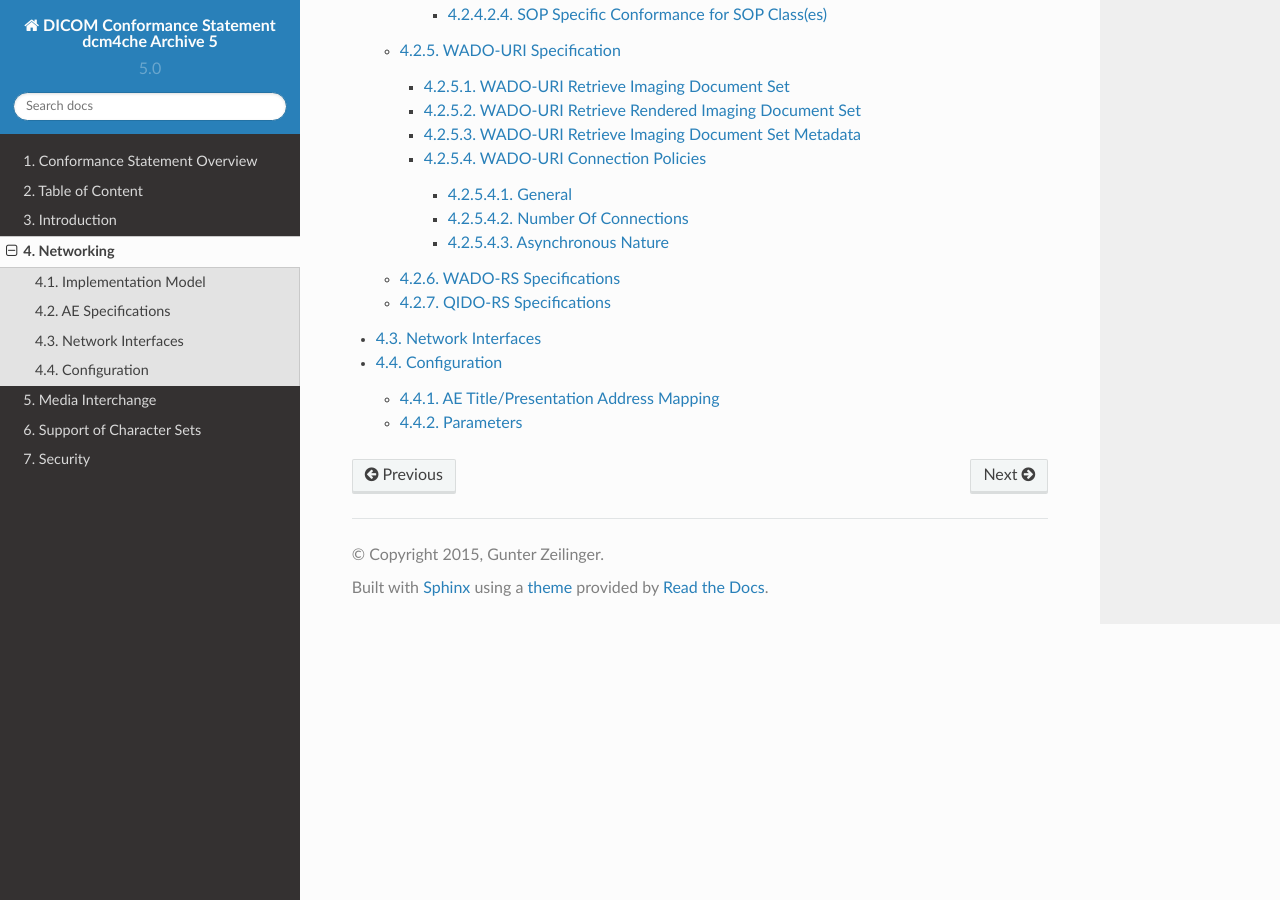
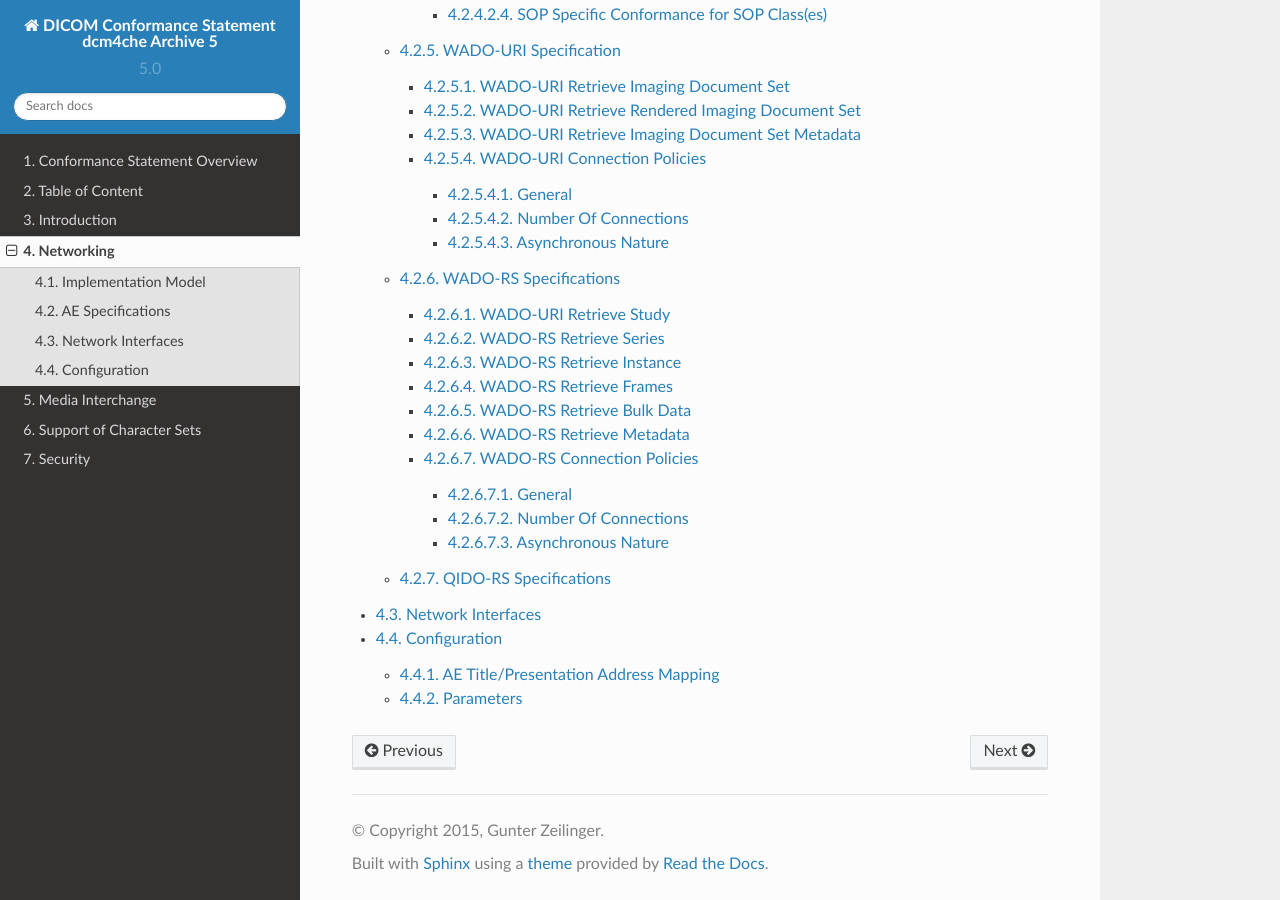
Before and after one commit to dcm4che/dcm4chee-arc-cs, a Sphinx documentation site: the page built from docs/networking.rst, in a window 1280 px wide and 900 px high, scrolled down 1669 px. Built offline with Sphinx 7.4.7 and the Read the Docs theme 2.0.0, drawn with Linux system fonts in a browser that asks for light colours.

Commit message:
Conformance Statement Update

```diff
--- a/docs/networking/specs/stow-rs.rst
+++ b/docs/networking/specs/stow-rs.rst
@@ -28,7 +28,7 @@
 DCM4CHEE-STOW-SERVICE limits the number of simultaneous RS requests. Additional requests will be queued after the HTTP connection is accepted. When an earlier request completes, a pending request will proceed.
 
 .. csv-table:: Table 4.2.4.2-1.: Number of HTTP Requests Supported
-   :file: stow-rs-number-of-connections.csv
+   :file: stow-rs-wado-uri-wado-rs-number-of-connections.csv
 
 .. _stow-rs-asynchronous-nature:
 
--- /dev/null
+++ b/docs/networking/specs/wado-rs-retrieve-bulkdata.csv
@@ -0,0 +1,4 @@
+"Data Types Supported (Accept Type)", "Restricted to application/octet-stream"
+"Transfer Syntaxes Supported (transfer-syntax Accept parameter)", "Any Transfer Syntax supported by the hosting DCM4CHEE ARCHIVE"
+"SOP Class restrictions", "Restricted to SOP classes supported by the hosting DCM4CHEE ARCHIVE"
+"Size restriction", "Restricted to size supported by the hosting DCM4CHEE ARCHIVE"
--- /dev/null
+++ b/docs/networking/specs/wado-rs-retrieve-frames.csv
@@ -0,0 +1,4 @@
+"Data Types Supported (Accept Type)", "Restricted to application/octet-stream"
+"Transfer Syntaxes Supported (transfer-syntax Accept parameter)", "Any Transfer Syntax supported by the hosting DCM4CHEE ARCHIVE"
+"SOP Class restrictions", "Restricted to Multi-Frame Image Objects"
+"Size restriction", "Restricted to size supported by the hosting DCM4CHEE ARCHIVE"
--- /dev/null
+++ b/docs/networking/specs/wado-rs-retrieve-metadata.csv
@@ -0,0 +1,4 @@
+"Data Types Supported (Accept Type)", "Restricted to application/dicom+xml"
+"Accept-Encoding", "Restricted to gzip, deflate, or identity (the use of no transformation whatsoever). See W3C RFC 2616 Protocol Parameters Section 3.5 for more information (http://www.w3.org/Protocols/rfc2616/rfc2616-sec3.html)."
+"SOP Class restrictions", "Restricted to SOP classes supported by the hosting DCM4CHEE ARCHIVE"
+"Size restriction", "Restricted to size supported by the hosting DCM4CHEE ARCHIVE"
--- /dev/null
+++ b/docs/networking/specs/wado-rs-retrieve-study-series-instance.csv
@@ -0,0 +1,4 @@
+"Data Types Supported (Accept Type)", "Restricted to application/dicom or application/octet-stream"
+"Transfer Syntaxes Supported (transfer-syntax Accept parameter)", "Any Transfer Syntax supported by the hosting DCM4CHEE ARCHIVE"
+"SOP Class restrictions", "Restricted to SOP classes supported by the hosting DCM4CHEE ARCHIVE"
+"Size restriction", "Restricted to size supported by the hosting DCM4CHEE ARCHIVE"
--- a/docs/networking/specs/wado-rs.rst
+++ b/docs/networking/specs/wado-rs.rst
@@ -1,2 +1,82 @@
 WADO-RS Specifications
 ^^^^^^^^^^^^^^^^^^^^^^
+
+.. _wado-rs-retrieve-study
+
+WADO-URI Retrieve Study
+"""""""""""""""""""""""
+
+.. csv-table:: Table 4.2.6.1-1.: WADO-RS Retrieve Study
+   :header: "Options", "Restrictions"
+   :file: wado-rs-retrieve-study-series-instance.csv
+
+.. _wado-rs-retrieve-series
+
+WADO-RS Retrieve Series
+"""""""""""""""""""""""
+
+.. csv-table:: Table 4.2.6.2-1.: WADO-RS Retrieve Series
+   :header: "Options", "Restrictions"
+   :file: wado-rs-retrieve-study-series-instance.csv
+
+.. _wado-rs-retrieve-instance
+
+WADO-RS Retrieve Instance
+"""""""""""""""""""""""""
+
+.. csv-table:: Table 4.2.6.3-1.: WADO-RS Retrieve Instance
+   :header: "Options", "Restrictions"
+   :file: wado-rs-retrieve-study-series-instance.csv
+
+.. _wado-rs-retrieve-frames
+
+WADO-RS Retrieve Frames
+"""""""""""""""""""""""
+
+.. csv-table:: Table 4.2.6.4-1.: WADO-RS Retrieve Frames
+   :header: "Options", "Restrictions"
+   :file: wado-rs-retrieve-frames.csv
+
+.. _wado-rs-retrieve-bulkdata
+
+WADO-RS Retrieve Bulk Data
+""""""""""""""""""""""""""
+
+.. csv-table:: Table 4.2.6.5-1.: WADO-RS Retrieve Bulk Data
+   :header: "Options", "Restrictions"
+   :file: wado-rs-retrieve-bulkdata.csv
+
+.. _wado-rs-retrieve-metadata
+
+WADO-RS Retrieve Metadata
+""""""""""""""""""""""""""
+
+.. csv-table:: Table 4.2.6.6-1.: WADO-RS Retrieve Metadata
+   :header: "Options", "Restrictions"
+   :file: wado-rs-retrieve-mtadata.csv
+
+.. _wado-rs-connection-policies
+
+WADO-RS Connection Policies
+""""""""""""""""""""""""""""
+
+.. _wado-rs-general
+
+General
+'''''''
+All standard RS connection policies apply. There are no extensions for RS options.
+
+.. _wado-rs-number-of-connections:
+
+Number Of Connections
+'''''''''''''''''''''
+DCM4CHEE-WADO-SERVICE limits the number of simultaneous RS requests. Additional requests will be queued after the HTTP connection is accepted. When an earlier request completes, a pending request will proceed.
+
+.. csv-table:: Table 4.2.6.7-1.: Number of HTTP Requests Supported
+   :file: stow-rs-wado-uri-wado-rs-number-of-connections.csv
+
+.. _wado-rs-asynchronous-nature:
+
+Asynchronous Nature
+'''''''''''''''''''
+DCM4CHEE-WADO-SERVICE does not support RS asynchronous response.
--- a/docs/networking/specs/wado-uri.rst
+++ b/docs/networking/specs/wado-uri.rst
@@ -46,7 +46,7 @@
 DCM4CHEE-WADO-SERVICE limits the number of simultaneous HTTP connections.
 
 .. csv-table:: Table 4.2.5.4-1.: Number of HTTP Requests Supported
-   :file: stow-rs-number-of-connections.csv
+   :file: stow-rs-wado-uri-wado-rs-number-of-connections.csv
 
 .. _wado-uri-asynchronous-nature:
 
```
Also changed, not shown: docs/networking/specs/stow-rs-wado-uri-wado-rs-number-of-connections.csv (renamed from docs/networking/specs/stow-rs-number-of-connections.csv).
